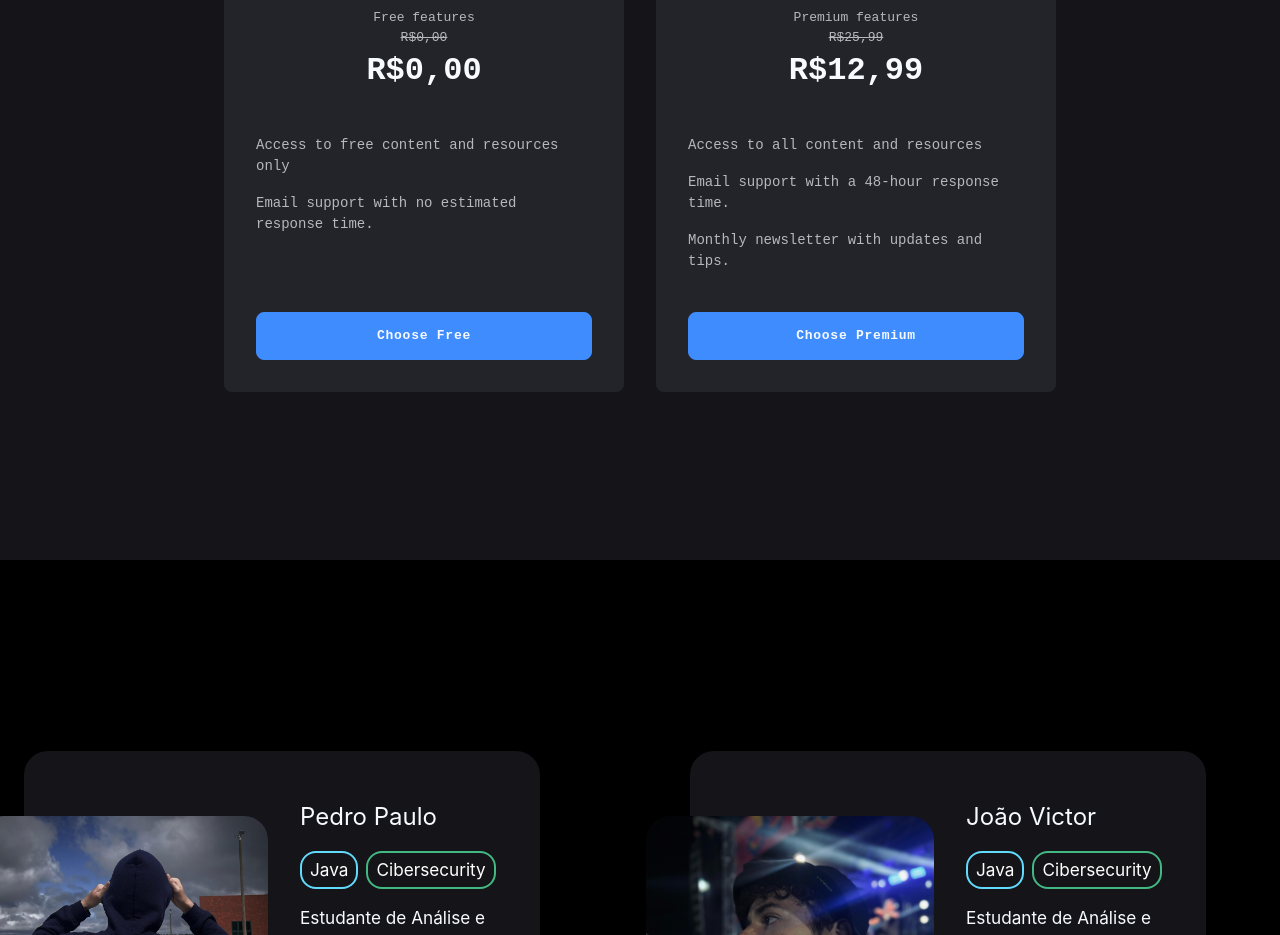
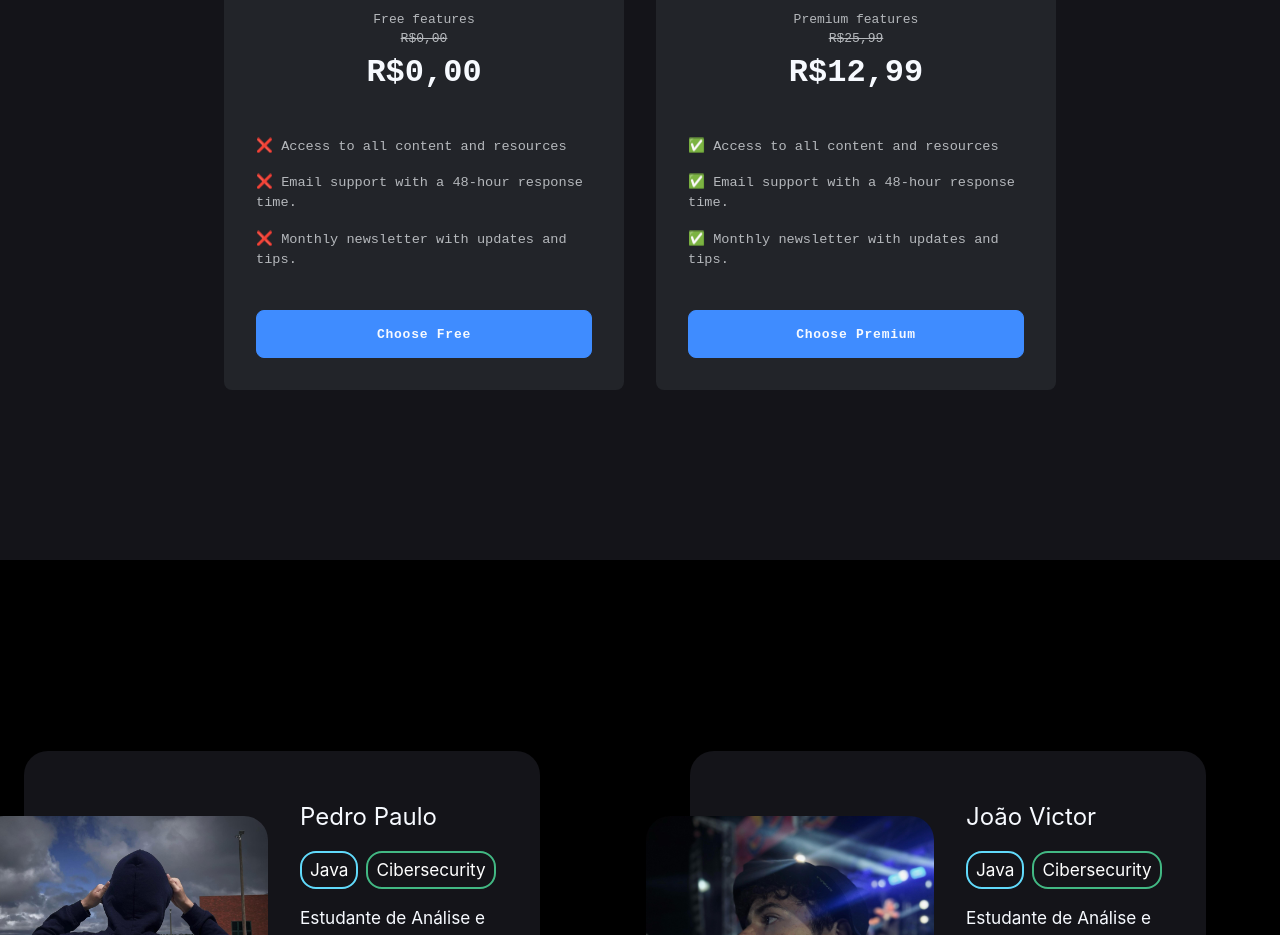
Before and after one commit to 0xPedrop/PWNNED, a Next.js app in the folder next-pwnned/: page /landing in a window 1280 px wide. Shown: the part 1500-2435 px from the top of the page. Built offline with nearby package versions, Linux system fonts and the light colour scheme.

Commit message:
Corrigindo Planos

```diff
--- a/next-pwnned/src/app/components/landingComponents/plans/Plans.jsx
+++ b/next-pwnned/src/app/components/landingComponents/plans/Plans.jsx
@@ -14,8 +14,9 @@ const Plans = () => {
           </div>
           <div className={styles.pricing_card_price}>R$0,00</div>
           <ul>
-            <li>Access to free content and resources only</li>
-            <li>Email support with no estimated response time.</li>
+            <li>❌ Access to all content and resources</li>
+            <li>❌ Email support with a 48-hour response time.</li>
+            <li>❌ Monthly newsletter with updates and tips.</li>
           </ul>
           <a className={styles.enroll} href="#">
             Choose Free
@@ -29,9 +30,9 @@ const Plans = () => {
           </div>
           <div className={styles.pricing_card_price}>R$12,99</div>
           <ul>
-            <li>Access to all content and resources</li>
-            <li>Email support with a 48-hour response time.</li>
-            <li>Monthly newsletter with updates and tips.</li>
+            <li>✅ Access to all content and resources</li>
+            <li>✅ Email support with a 48-hour response time.</li>
+            <li>✅ Monthly newsletter with updates and tips.</li>
           </ul>
           <a className={styles.enroll} href="#">
             Choose Premium
--- a/next-pwnned/src/app/components/landingComponents/plans/Plans.module.css
+++ b/next-pwnned/src/app/components/landingComponents/plans/Plans.module.css
@@ -115,7 +115,7 @@
   position: relative;
   font-weight: 500;
   list-style-type: none;
-  font-size: 0.875rem;
+  font-size: 0.85rem;
 }
 
 .pricing_card > ul > li::before {
```
